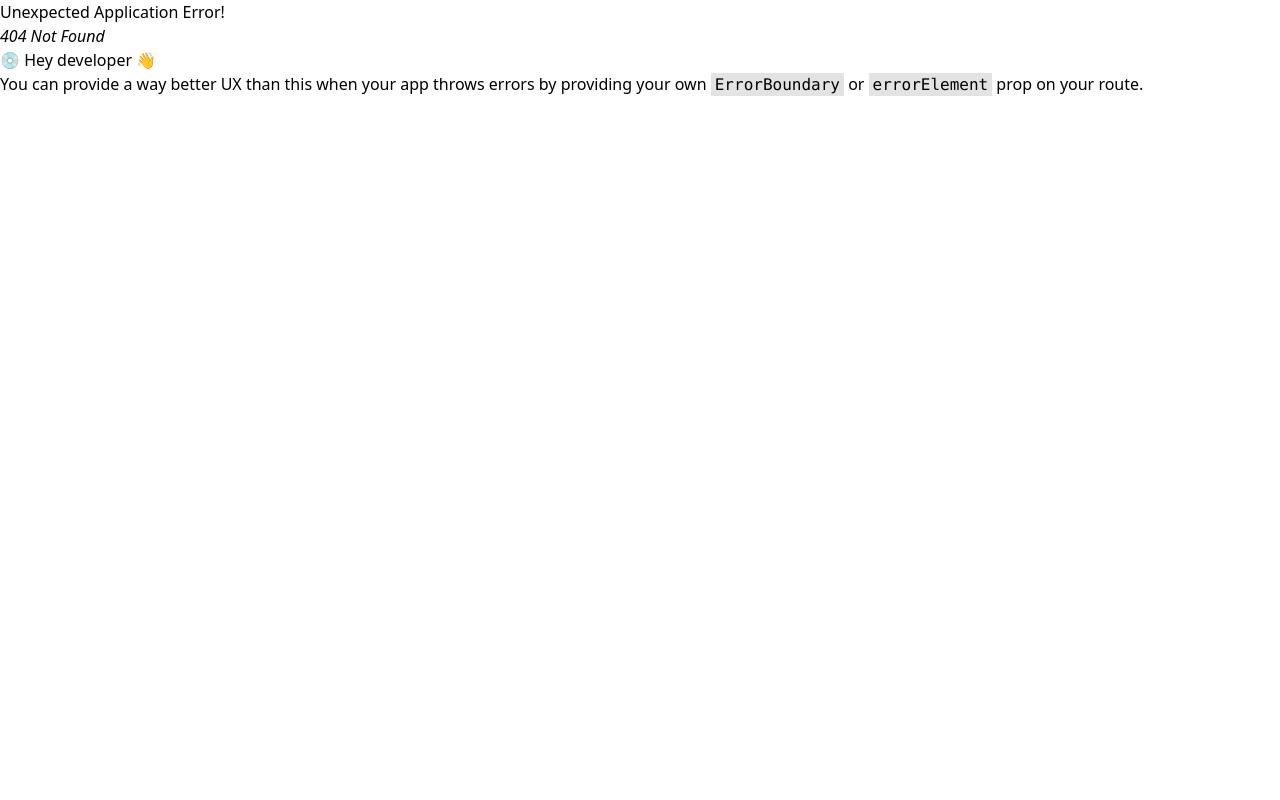
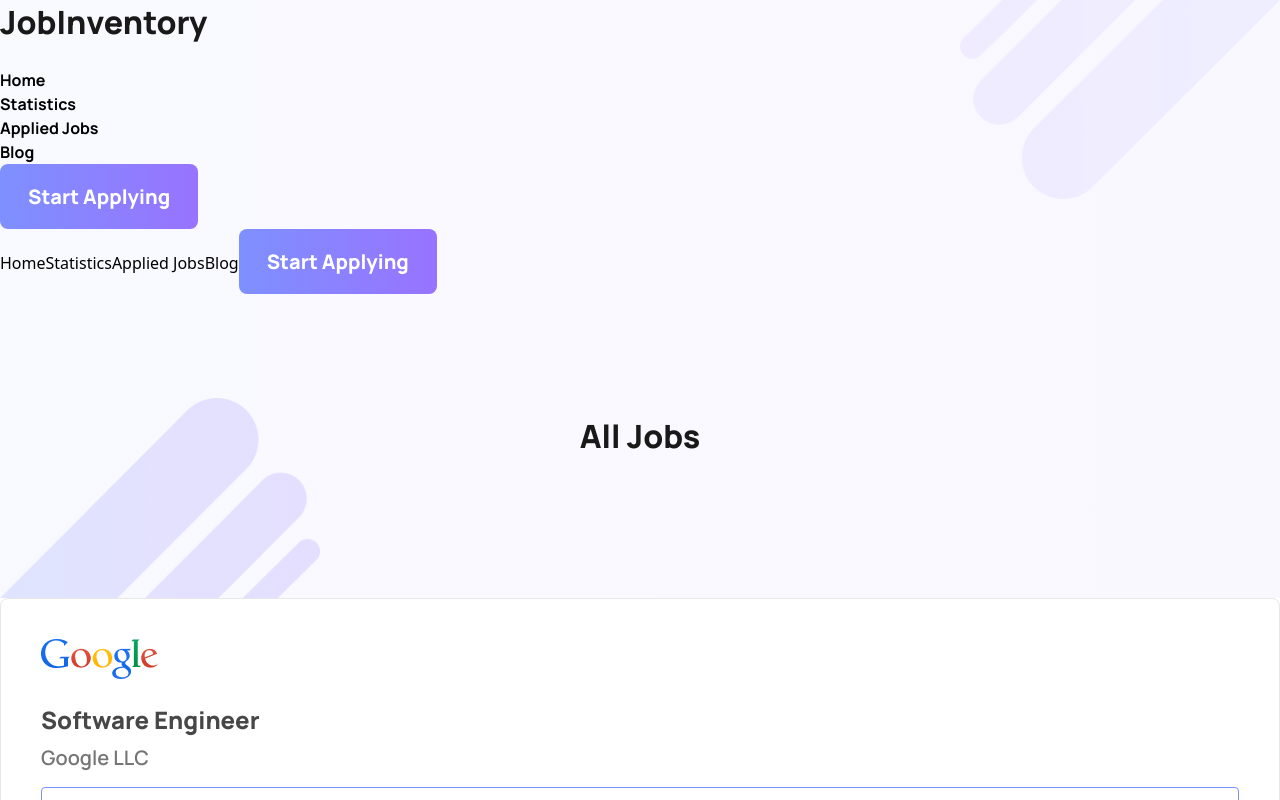
Before and after one commit to israt2022/carrer-hub, a React (Vite) app in the folder job-inventory/: page /all-jobs in a window 1280 px wide. Before the commit this address had no page. Shown: the top 800 px of the page. Built offline with nearby package versions, Linux system fonts and the light colour scheme.

Commit message:
all jobs section

```diff
--- /dev/null
+++ b/job-inventory/src/components/AllJobs.jsx
@@ -0,0 +1,31 @@
+import React, { useEffect, useState } from "react";
+import Header from "../components/Header";
+import Footer from "../components/Footer";
+import SingleJob from "./SingleJob";
+
+const AllJobs = () => {
+    const [allJobs, setAllJobs] = useState([]);
+
+    useEffect(()=>{
+        fetch("/jobPost.json")
+        .then(res => res.json())
+        .then(res =>setAllJobs(res))
+    },[])
+
+    return(
+        <>
+        <div className="page-head">
+            <Header/>
+            <h2 className="page-title">All Jobs</h2>
+        </div>
+
+        <div className="all-jobs-grid grid grid-cols-1 sm:grid-cols-2 lg:grid-cols-2 gap-6 px-4 py-4 mx-auto sm:max-w-full lg:max-w-screen-xl md:px-24 lg:px-8 my-20">
+            {allJobs?.map(job => <SingleJob key={job.id} jobData={job}/>)}
+        </div>
+
+        <Footer/>
+    </>
+    )
+}
+
+export default AllJobs;
--- a/job-inventory/src/components/FeaturedJobs.jsx
+++ b/job-inventory/src/components/FeaturedJobs.jsx
@@ -1,5 +1,6 @@
 import React, { useEffect, useState } from "react";
 import SingleJob from "./SingleJob";
+import { NavLink } from "react-router-dom";
 
 const FeaturedJobs = () => {
 
@@ -22,7 +23,7 @@ const FeaturedJobs = () => {
         </div>
 
         <div className="see-all-jobs-btn-container">
-            <button className="see-all-jobs">See All Jobs</button>
+            <NavLink className="see-all-jobs" to="/all-jobs">See All Jobs</NavLink>
         </div>
     </div>
  )
--- a/job-inventory/src/main.jsx
+++ b/job-inventory/src/main.jsx
@@ -8,6 +8,7 @@ import Statistics from './components/Statistics';
 import AppliedJobs from './components/AppliedJobs';
 import Blog from './components/Blog';
 import JobDetails from './components/JobDetails';
+import AllJobs from './components/AllJobs';
 
 const router = createBrowserRouter([
   {
@@ -33,6 +34,10 @@ const router = createBrowserRouter([
       {
         path: "/job/:jobID",
         element: <JobDetails/>,
+      },
+      {
+        path: "/all-jobs",
+        element: <AllJobs/>,
       }
     ]
   },
--- a/job-inventory/src/style.css
+++ b/job-inventory/src/style.css
@@ -125,7 +125,7 @@ p.category-section-subtitle {
     width: auto;
 }
 
-.featured-jobs-grid {
+.featured-jobs-grid, all-jobs-grid {
     margin-top: 24px;
 }
 
@@ -165,7 +165,7 @@ p.category-section-subtitle {
     justify-content: center;
 }
 
-button.see-all-jobs {
+.see-all-jobs {
     background: linear-gradient(90deg, #7E90FE 0%, #9873FF 100%);
     border-radius: 8px;
     font-family: 'Manrope';
```
